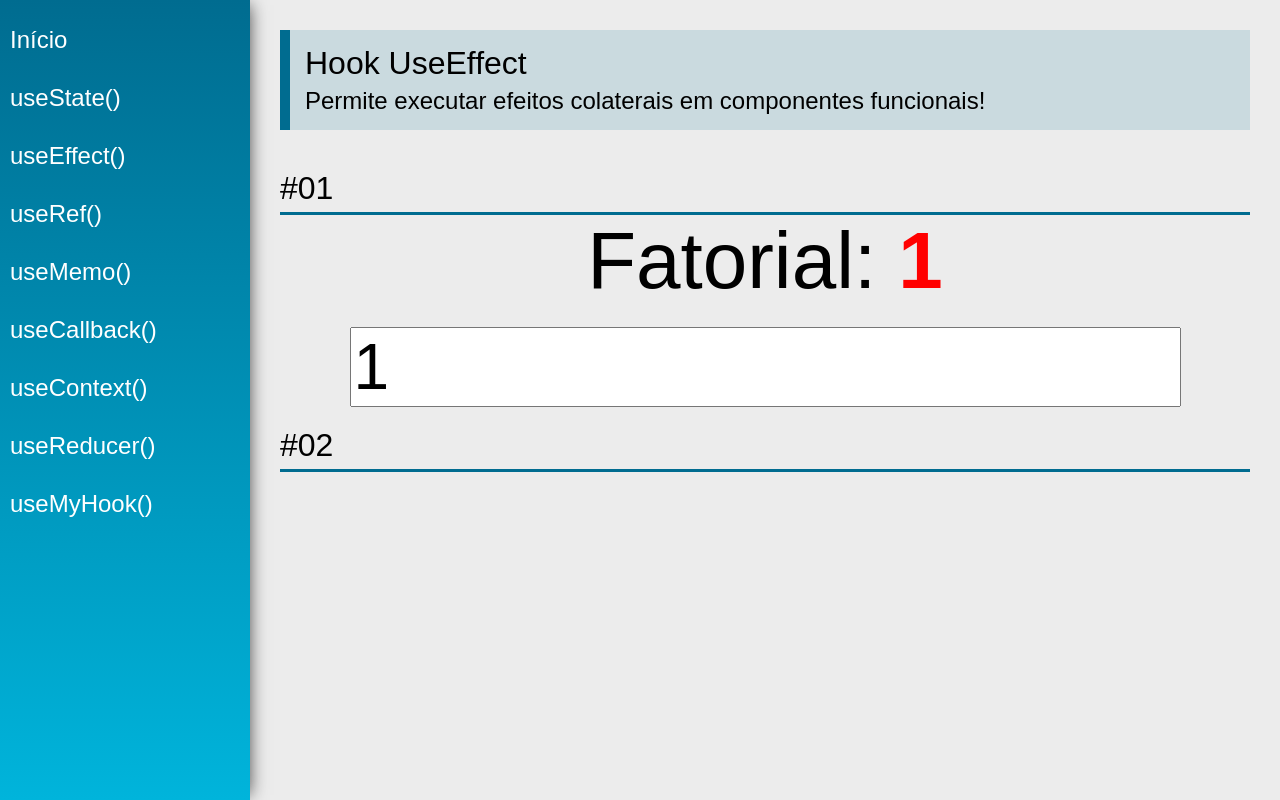
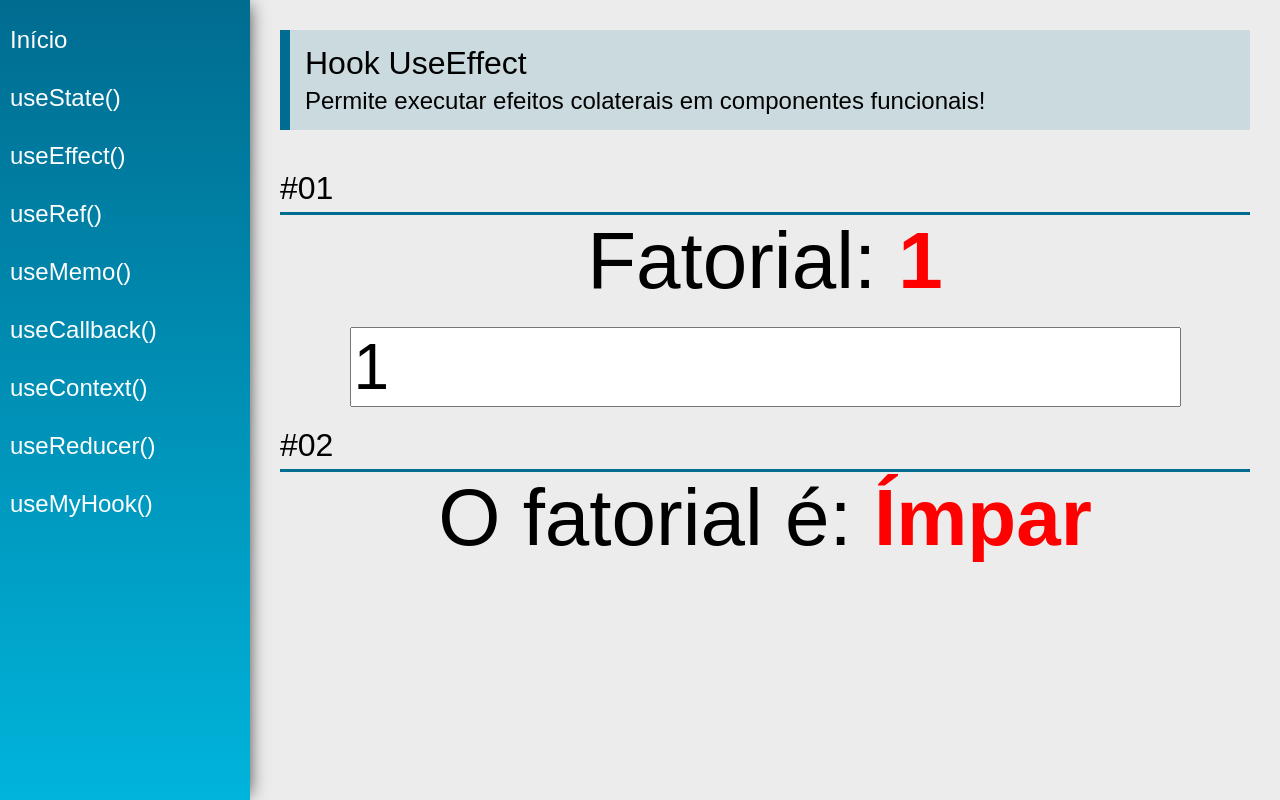
Before and after one commit to matheusrf96/hooks, a React (Create React App) app: page /useEffect in a window 1280 px wide. Built offline with nearby package versions, Linux system fonts and the light colour scheme.

Commit message:
Implement useEffect, pt. II

```diff
--- a/src/views/examples/UseEffect.jsx
+++ b/src/views/examples/UseEffect.jsx
@@ -10,13 +10,22 @@ const calcFactorial = (n) => {
     return calcFactorial(n - 1) * n
 }
 
+const checkIfIsEven = (n) => {
+    return (n % 2 === 1) ? false : true
+}
+
 const UseEffect = (props) => {
     const [number, setNumber] = useState(1)
     const [factorial, setFactorial] = useState(1)
+    const [isEven, setIsEven] = useState(false)
 
     useEffect(() => {
         setFactorial(calcFactorial(number))
     }, [number])
+
+    useEffect(() => {
+        setIsEven(checkIfIsEven(factorial))
+    }, [factorial])
 
     return (
         <div className="UseEffect">
@@ -41,7 +50,16 @@ const UseEffect = (props) => {
             </div>
 
             <SectionTitle title="#02" />
-
+            <div className="center">
+                <div>
+                    <span className="text">O fatorial é: </span>
+                    <span className="text red">{
+                        factorial !== -1
+                            ? isEven ? 'Par' : 'Ímpar'
+                            : 'Inválido'
+                    }</span>
+                </div>
+            </div>
         </div>
     )
 }
```
